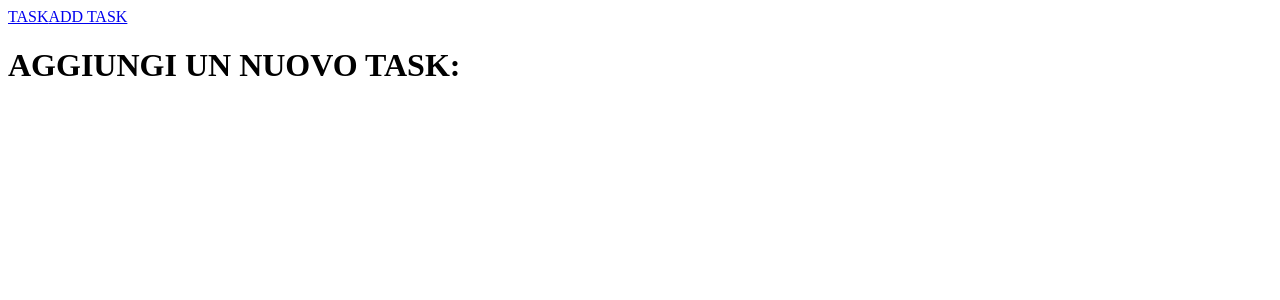
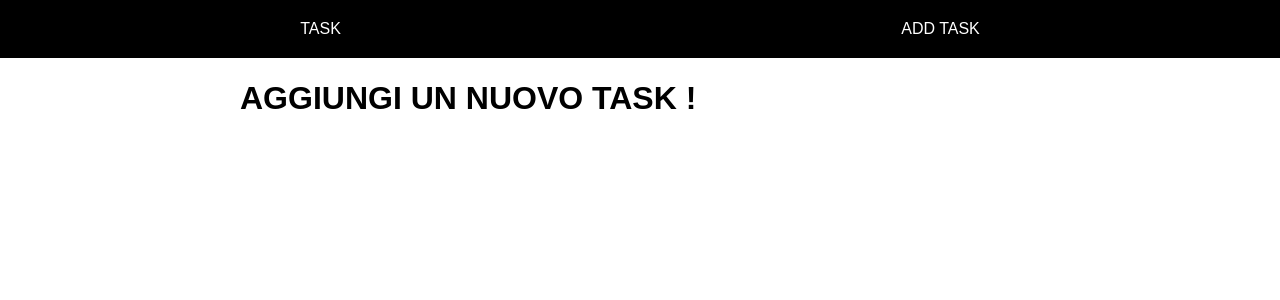
Before and after one commit to bellaviagabriele03/ex-react-task-manager, a React (Vite) app: page /addtask in a window 1280 px wide. Shown: the top 300 px of the page. Built offline with nearby package versions, Linux system fonts and the light colour scheme; no server answers.

Commit message:
Fix: modifica CSS custom, e aggiunto tag table

```diff
--- a/src/components/Header.jsx
+++ b/src/components/Header.jsx
@@ -14,9 +14,12 @@ export default function Header() {
         <header>
             <div>
                 {links.map((l, i) => (
-                    <NavLink
-                        key={i}
-                        to={l.path}>{l.name}</NavLink>
+                    <div>
+                        <NavLink
+                            key={i}
+                            to={l.path}>{l.name}</NavLink>
+                    </div>
+
                 ))}
             </div>
         </header>
--- /dev/null
+++ b/src/components/TaskRow.jsx
@@ -0,0 +1,18 @@
+import { memo } from "react"
+
+
+export default memo(function TaskRow({ task }) {
+
+    const { title, status, createdAt } = task;
+
+    return (
+        <>
+            <tr>
+                <td>{title}</td>
+                <td>{status}</td>
+                <td>{createdAt}</td>
+            </tr>
+
+        </>
+    )
+})
--- a/src/index.css
+++ b/src/index.css
@@ -0,0 +1,80 @@
+* {
+    margin: 0;
+    padding: 0;
+    box-sizing: border-box;
+}
+
+body {
+    font-family: sans-serif;
+}
+
+header {
+    position: fixed;
+    top: 0;
+    left: 0;
+    right: 0;
+    z-index: 99999;
+    padding: 20px;
+    background-color: black;
+    color: white;
+
+
+}
+
+header a {
+    text-decoration: none;
+    color: inherit;
+
+}
+
+header a:hover {
+    color: crimson;
+}
+
+header div {
+    display: flex;
+    justify-content: space-around;
+
+}
+
+
+.container {
+    width: 80%;
+    margin: 0 auto;
+    max-width: 800px;
+    margin-top: 80px;
+}
+
+.list-task {
+
+    background-color: darkgray;
+    border-radius: 20px;
+    border: 4px solid black;
+    padding: 20px;
+
+
+}
+
+.list-task tbody tr td {
+    padding: 15px;
+    border-top: 2px solid black;
+}
+
+.list-task thead th {
+    text-align: start;
+    padding: 15px;
+}
+
+
+
+.red {
+    background-color: red;
+}
+
+.yellow {
+    background-color: yellow;
+}
+
+.green {
+    background-color: green;
+}
--- a/src/pages/AddTask.jsx
+++ b/src/pages/AddTask.jsx
@@ -1,5 +1,8 @@
 export default function AddTask() {
     return (
-        <h1>AGGIUNGI UN NUOVO TASK:</h1>
+        <div className="container">
+            <h1>AGGIUNGI UN NUOVO TASK !</h1>
+        </div>
+
     )
 }
--- a/src/pages/Task.jsx
+++ b/src/pages/Task.jsx
@@ -1,5 +1,6 @@
 import { useContext } from "react"
 import { useGlobalContext } from "../context/GlobalContext"
+import TaskRow from "../components/TaskRow";
 
 
 export default function Task() {
@@ -7,27 +8,31 @@ export default function Task() {
     //prendo i TASKS dal context globale:
     const { taskList, setTaskList } = useGlobalContext();
 
-
-    console.log(taskList);
-
-
     return (
         <>
+            <div className="container">
+                <h1>LISTA DI TUTTI I TASK:</h1>
+                <table className="list-task">
+                    <thead>
+                        <tr>
+                            <th>Nome Task</th>
+                            <th>status</th>
+                            <th>creata</th>
+                        </tr>
+                    </thead>
+                    <tbody>
+                        {taskList.length > 0 && (<>
+                            {taskList.map((t) => (
+                                <TaskRow
+                                    key={t.id}
+                                    task={t} />
+                            ))}
+                        </>)}
+                    </tbody>
 
-            <h1>LISTA DI TUTTI I TASK </h1>
-            <div className="list-task">
-                {taskList.length > 0 && (<>
-                    {taskList.map((t) => (
-                        <div
-                            className="task"
-                            key={t.id}>
-                            <h2>{t.title}</h2>
-                            <p>status: {t.status}</p>
-                            <span>Creata: {t.createdAt}</span>
-                        </div>
-                    ))}
-                </>)}
+                </table>
             </div>
+
         </>
     )
 }
```
